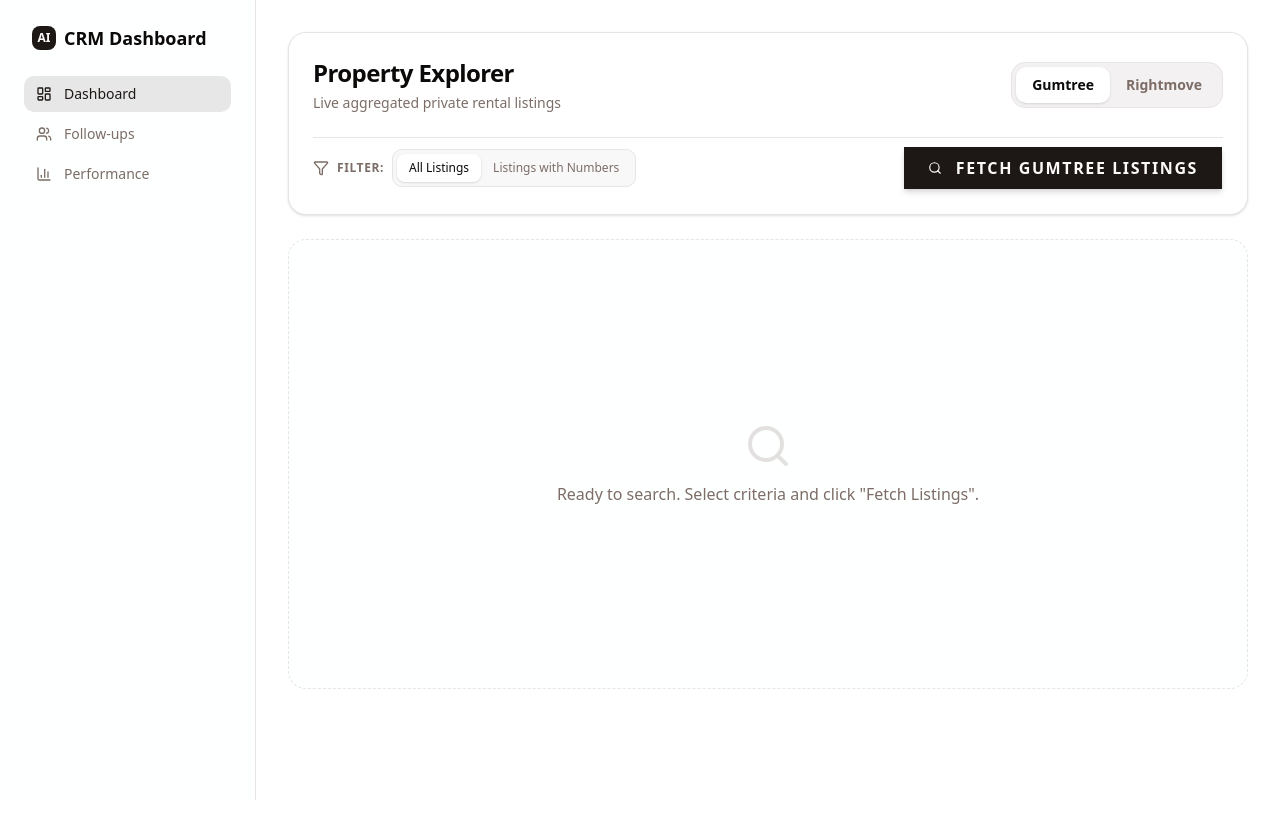
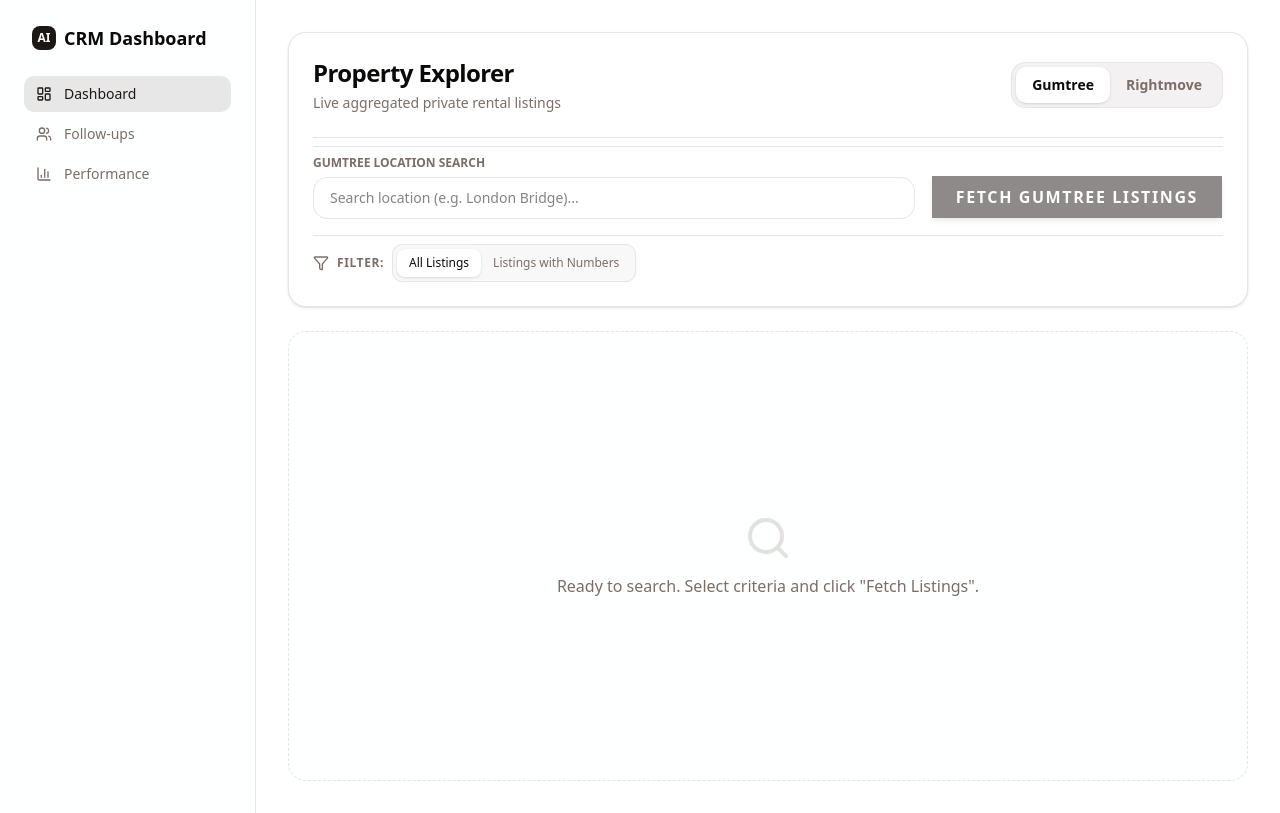
Before and after one commit to thedevdesigner/assetquarter-crm, a Next.js app: page /dashboard in a window 1280 px wide. Built offline with nearby package versions, Linux system fonts and the light colour scheme.

Commit message:
added gumtree search feature and drop down page

```diff
--- a/app/dashboard/page.tsx
+++ b/app/dashboard/page.tsx
@@ -22,6 +22,7 @@ import { FollowUpItem } from "@/lib/followups";
 import { Button } from "@/components/ui/button";
 import { SourceToggle } from "@/components/explorer/SourceToggle";
 import { RightmoveAutocompletion, RightmovePayload } from "@/components/explorer/RightmoveAutocompletion";
+import { GumtreeAutocompletion, GumtreePayload } from "@/components/explorer/GumtreeAutocompletion";
 
 interface Notification {
   id: number;
@@ -67,8 +68,10 @@ export default function DashboardPage() {
   // ==========================================
   // PERSISTENT STORAGE-BACKED CACHE REFERENCES
   // ==========================================
-  const gumtreeCacheRef = useRef<Record<number, { listings: any[]; numberOfPages: number }>>({});
+  const gumtreeCacheRef = useRef<Record<string, Record<number, { listings: any[]; numberOfPages: number }>>>({});
   const rightmoveCacheRef = useRef<Record<string, Record<number, { listings: any[]; numberOfPages: number }>>>({});
+
+  const [activeGumtreePayload, setActiveGumtreePayload] = useState<GumtreePayload | null>(null);
   const [activeRmPayload, setActiveRmPayload] = useState<RightmovePayload | null>(null);
 
   // 1. Load persistent cache from localStorage on initial mount
@@ -76,7 +79,11 @@ export default function DashboardPage() {
     try {
       const savedGumtree = localStorage.getItem(GUMTREE_STORAGE_KEY);
       if (savedGumtree) {
-        gumtreeCacheRef.current = JSON.parse(savedGumtree);
+        const parsedGt = JSON.parse(savedGumtree);
+        gumtreeCacheRef.current = parsedGt.cache || {};
+        if (parsedGt.activePayload) {
+          setActiveGumtreePayload(parsedGt.activePayload);
+        }
       }
 
       const savedRightmove = localStorage.getItem(RIGHTMOVE_STORAGE_KEY);
@@ -94,16 +101,11 @@ export default function DashboardPage() {
 
   // 2. Restore view when switching sources/tabs or refreshing
   useEffect(() => {
-    if (source === "gumtree") {
-      if (gumtreeCacheRef.current[currentPage]) {
-        const cached = gumtreeCacheRef.current[currentPage];
-        setListingData(cached.listings);
-        setNumberOfPages(cached.numberOfPages);
-        setStatus(cached.listings.length > 0 ? "success" : "empty");
-      } else if (Object.keys(gumtreeCacheRef.current).length > 0) {
-        const firstPage = Number(Object.keys(gumtreeCacheRef.current)[0]);
-        const cached = gumtreeCacheRef.current[firstPage];
-        setCurrentPage(firstPage);
+    if (source === "gumtree" && activeGumtreePayload) {
+      const cacheKey = `${activeGumtreePayload.locationId || activeGumtreePayload.location}`;
+      const gtCache = gumtreeCacheRef.current[cacheKey];
+      if (gtCache && gtCache[currentPage]) {
+        const cached = gtCache[currentPage];
         setListingData(cached.listings);
         setNumberOfPages(cached.numberOfPages);
         setStatus(cached.listings.length > 0 ? "success" : "empty");
@@ -133,7 +135,7 @@ export default function DashboardPage() {
       setNumberOfPages(1);
       setStatus("idle");
     }
-  }, [source, activeRmPayload]);
+  }, [source, activeGumtreePayload, activeRmPayload]);
 
   const addNotification = (type: "success" | "info" | "error", message: string) => {
     const id = Date.now();
@@ -147,7 +149,7 @@ export default function DashboardPage() {
     if (!listing) return;
 
     const sourceUrl = listing.url || listing.propertyUrl || "";
-    const phoneNum = listing.srpContactDetail?.replyPhone || listing.phone || "";
+    const phoneNum = listing.srpContactDetail?.replyPhone || listing.customer?.contactTelephone || "";
     const contactName = listing.customerName || listing.customer?.name || "";
 
     const newItem: FollowUpItem = {
@@ -175,14 +177,28 @@ export default function DashboardPage() {
     }).catch((err) => console.warn("DB Sync delayed:", err));
   };
 
-  const fetchGumtreeProperties = async (page: number = 1) => {
-    const pageNum = typeof page === "number" ? page : 1;
+const fetchGumtreeProperties = async (param: GumtreePayload | number) => {
+    let pageToFetch = 1;
+    let gtPayload: GumtreePayload | null = null;
+
+    if (typeof param === "number") {
+      pageToFetch = param;
+      gtPayload = activeGumtreePayload;
+    } else {
+      pageToFetch = 1;
+      gtPayload = param;
+      setActiveGumtreePayload(param);
+    }
+
+    if (!gtPayload || !gtPayload.location) return;
+
+    const cacheKey = `${gtPayload.locationId || gtPayload.location}`;
 
     // Check cache first for instant navigation
-    if (gumtreeCacheRef.current[pageNum]) {
-      const cached = gumtreeCacheRef.current[pageNum];
+    if (gumtreeCacheRef.current[cacheKey]?.[pageToFetch]) {
+      const cached = gumtreeCacheRef.current[cacheKey][pageToFetch];
       setListingData(cached.listings);
-      setCurrentPage(pageNum);
+      setCurrentPage(pageToFetch);
       setNumberOfPages(cached.numberOfPages);
       setStatus(cached.listings.length > 0 ? "success" : "empty");
       return;
@@ -193,7 +209,6 @@ export default function DashboardPage() {
       return;
     }
 
-    const isPost = pageNum > 1;
     setStatus("loading");
     startCooldownLock(10);
 
@@ -201,18 +216,29 @@ export default function DashboardPage() {
       const apiUrl = process.env.NEXT_PUBLIC_API_URL;
       const endpoint = `${apiUrl}/api/v1/property/gumtree`;
 
-      const fetchOptions: RequestInit = isPost
-        ? {
+      let response: Response;
+
+      // Page 1 is a GET request with query param; Page 2+ is a POST request with body
+      if (pageToFetch === 1) {
+        const queryParams = new URLSearchParams({
+          query: gtPayload.location,
+          ...(gtPayload.locationId ? { locationId: String(gtPayload.locationId) } : {}),
+        });
+        response = await fetch(`${endpoint}?${queryParams.toString()}`, {
+          method: "GET",
+          headers: { "Content-Type": "application/json" },
+        });
+      } else {
+        response = await fetch(endpoint, {
           method: "POST",
           headers: { "Content-Type": "application/json" },
-            body: JSON.stringify({ page: pageNum }),
+          body: JSON.stringify({
+            searchQuery: gtPayload.location,
+            page: pageToFetch,
+          }),
+        });
       }
-        : {
-            method: "GET",
-            headers: { "Content-Type": "application/json" },
-          };
 
-      const response = await fetch(endpoint, fetchOptions);
       if (!response.ok) throw new Error(`Server status ${response.status}`);
 
       const result = await response.json();
@@ -221,17 +247,26 @@ export default function DashboardPage() {
       const pagination = result.pagination || innerData.pagination || {};
 
       const totalPages = Number(pagination.numberOfPages || 1);
-      const activePage = Number(pagination.currentPage || pageNum);
 
-      // Save into ref cache & persist to localStorage
-      gumtreeCacheRef.current[activePage] = {
+      // Save into cache & persist to localStorage
+      if (!gumtreeCacheRef.current[cacheKey]) {
+        gumtreeCacheRef.current[cacheKey] = {};
+      }
+      gumtreeCacheRef.current[cacheKey][pageToFetch] = {
         listings: properties,
         numberOfPages: totalPages,
       };
-      localStorage.setItem(GUMTREE_STORAGE_KEY, JSON.stringify(gumtreeCacheRef.current));
+
+      localStorage.setItem(
+        GUMTREE_STORAGE_KEY,
+        JSON.stringify({
+          cache: gumtreeCacheRef.current,
+          activePayload: gtPayload,
+        })
+      );
 
       setListingData(properties);
-      setCurrentPage(activePage);
+      setCurrentPage(pageToFetch);
       setNumberOfPages(totalPages);
       setStatus(properties.length > 0 ? "success" : "empty");
     } catch (error: any) {
@@ -415,7 +450,17 @@ export default function DashboardPage() {
         )}
 
         {source === "gumtree" && (
-          <div className="flex flex-col sm:flex-row items-center justify-between gap-4 pt-2 border-t">
+          <div className="space-y-4 pt-2 border-t">
+            <GumtreeAutocompletion
+              onFetchListings={(payload) => {
+                setActiveGumtreePayload(payload);
+                fetchGumtreeProperties(payload);
+              }}
+              isLoadingListings={status === "loading"}
+            />
+
+            {/* Gumtree Filter Controls */}
+            <div className="flex items-center justify-between gap-2 pt-2 border-t">
               <div className="flex items-center gap-2 w-full sm:w-auto">
                 <Filter className="h-4 w-4 text-muted-foreground" />
                 <span className="text-xs font-semibold uppercase tracking-wider text-muted-foreground">Filter:</span>
@@ -438,19 +483,7 @@ export default function DashboardPage() {
                   </button>
                 </div>
               </div>
-
-            <Button
-              onClick={() => fetchGumtreeProperties(1)}
-              disabled={status === "loading"}
-              className="px-6 h-11 text-base font-semibold shadow-md w-full sm:w-auto"
-            >
-              {status === "loading" ? (
-                <Loader2 className="h-5 w-5 mr-2 animate-spin" />
-              ) : (
-                <Search className="h-5 w-5 mr-2" />
-              )}
-              Fetch Gumtree Listings
-            </Button>
+            </div>
           </div>
         )}
       </div>
@@ -615,7 +648,7 @@ export default function DashboardPage() {
           </div>
         )}
 
-        {/* Pagination */}
+       {/* Pagination & Jump-to-Page Selector */}
         {numberOfPages > 1 && (
           <div className="flex items-center justify-between pt-4 border-t">
             <Button
@@ -626,9 +659,22 @@ export default function DashboardPage() {
               Previous
             </Button>
 
-            <span className="text-sm font-medium">
-              Page {currentPage} of {numberOfPages}
-            </span>
+            <div className="flex items-center gap-2">
+              <span className="text-sm font-medium">Page</span>
+              <select
+                value={currentPage}
+                onChange={(e) => handlePageChange(Number(e.target.value))}
+                disabled={status === "loading"}
+                className="px-3 py-1.5 bg-background border rounded-lg text-sm font-medium focus:outline-none focus:ring-2 focus:ring-primary/20 disabled:opacity-50"
+              >
+                {Array.from({ length: numberOfPages }, (_, i) => i + 1).map((pageNum) => (
+                  <option key={pageNum} value={pageNum}>
+                    {pageNum}
+                  </option>
+                ))}
+              </select>
+              <span className="text-sm font-medium text-muted-foreground">of {numberOfPages}</span>
+            </div>
 
             <Button
               disabled={currentPage >= numberOfPages || status === "loading"}
--- /dev/null
+++ b/components/explorer/GumtreeAutocompletion.tsx
@@ -0,0 +1,124 @@
+"use client";
+
+import { useState } from "react";
+import { Button } from "@/components/ui/button";
+
+export interface GumtreePayload {
+  location: string;
+  locationId?: number | string;
+}
+
+interface GumtreeAutocompletionProps {
+  onFetchListings: (payload: GumtreePayload) => void;
+  isLoadingListings: boolean;
+}
+
+export function GumtreeAutocompletion({
+  onFetchListings,
+  isLoadingListings,
+}: GumtreeAutocompletionProps) {
+  const [query, setQuery] = useState("");
+  const [suggestions, setSuggestions] = useState<any[]>([]);
+
+  const [selectedItem, setSelectedItem] = useState<{
+    name: string;
+    id?: number | string;
+  } | null>(null);
+
+  // 1. Direct fetch on input change with robust response unboxing
+  const handleInputChange = (e: React.ChangeEvent<HTMLInputElement>) => {
+    const value = e.target.value;
+    setQuery(value);
+    setSelectedItem(null);
+
+    if (!value.trim()) {
+      setSuggestions([]);
+      return;
+    }
+
+    const apiUrl = process.env.NEXT_PUBLIC_API_URL;
+    fetch(`${apiUrl}/api/v1/gumtree/typeahead?query=${value}`)
+      .then((res) => (res.ok ? res.json() : { locationList: [] }))
+      .then((jsonResult) => {
+        // Unbox whether response is wrapped in { data: { locationList: [...] } } or root level
+        const rootData = jsonResult.data || jsonResult;
+        const list = rootData.locationList || rootData.locations || (Array.isArray(rootData) ? rootData : []);
+        setSuggestions(list);
+      })
+      .catch(() => setSuggestions([]));
+  };
+
+  // 2. Cache selected item name and id
+  const handleSelectOption = (item: any) => {
+    const labelName = item.name || item.displayName || item.label || "";
+
+    setQuery(labelName);
+    setSelectedItem({
+      name: labelName,
+      id: item.id,
+    });
+    setSuggestions([]);
+  };
+
+  // 3. Construct payload and trigger fetch request
+  const handleSubmit = () => {
+    if (!selectedItem || !selectedItem.name) return;
+
+    const payload: GumtreePayload = {
+      location: selectedItem.name,
+      locationId: selectedItem.id,
+    };
+
+    onFetchListings(payload);
+  };
+
+  return (
+    <div className="pt-2 border-t flex flex-col md:flex-row items-end justify-between gap-4">
+      {/* Search Input & Auto-Completion Dropdown */}
+      <div className="relative flex-1 w-full">
+        <label className="block text-xs font-semibold text-muted-foreground mb-1.5 uppercase">
+          Gumtree Location Search
+        </label>
+
+        <input
+          type="text"
+          value={query}
+          onChange={handleInputChange}
+          placeholder="Search location (e.g. London Bridge)..."
+          className="w-full px-4 py-2.5 bg-background border rounded-xl text-sm focus:outline-none focus:ring-2 focus:ring-primary/20"
+        />
+
+        {suggestions.length > 0 && (
+          <div className="absolute left-0 right-0 top-full mt-1 bg-card border rounded-xl shadow-lg z-50 max-h-60 overflow-y-auto">
+            {suggestions.map((item, idx) => {
+              const locationName = item.name || item.displayName || item.label;
+              const locationId = item.id;
+
+              return (
+                <div
+                  key={`${locationId}-${idx}`}
+                  onClick={() => handleSelectOption(item)}
+                  className="px-4 py-2 text-sm hover:bg-muted cursor-pointer flex justify-between items-center"
+                >
+                  <span className="font-medium text-foreground">{locationName}</span>
+                  {locationId && (
+                    <span className="text-xs text-muted-foreground font-mono">ID: {locationId}</span>
+                  )}
+                </div>
+              );
+            })}
+          </div>
+        )}
+      </div>
+
+      {/* Submit Button (Disabled until autocomplete is selected) */}
+      <Button
+        onClick={handleSubmit}
+        disabled={isLoadingListings || !selectedItem}
+        className="px-6 h-11 text-base font-semibold shadow-md w-full md:w-auto"
+      >
+        Fetch Gumtree Listings
+      </Button>
+    </div>
+  );
+}
```
Lines whose indentation alone changed are shown as unchanged.
